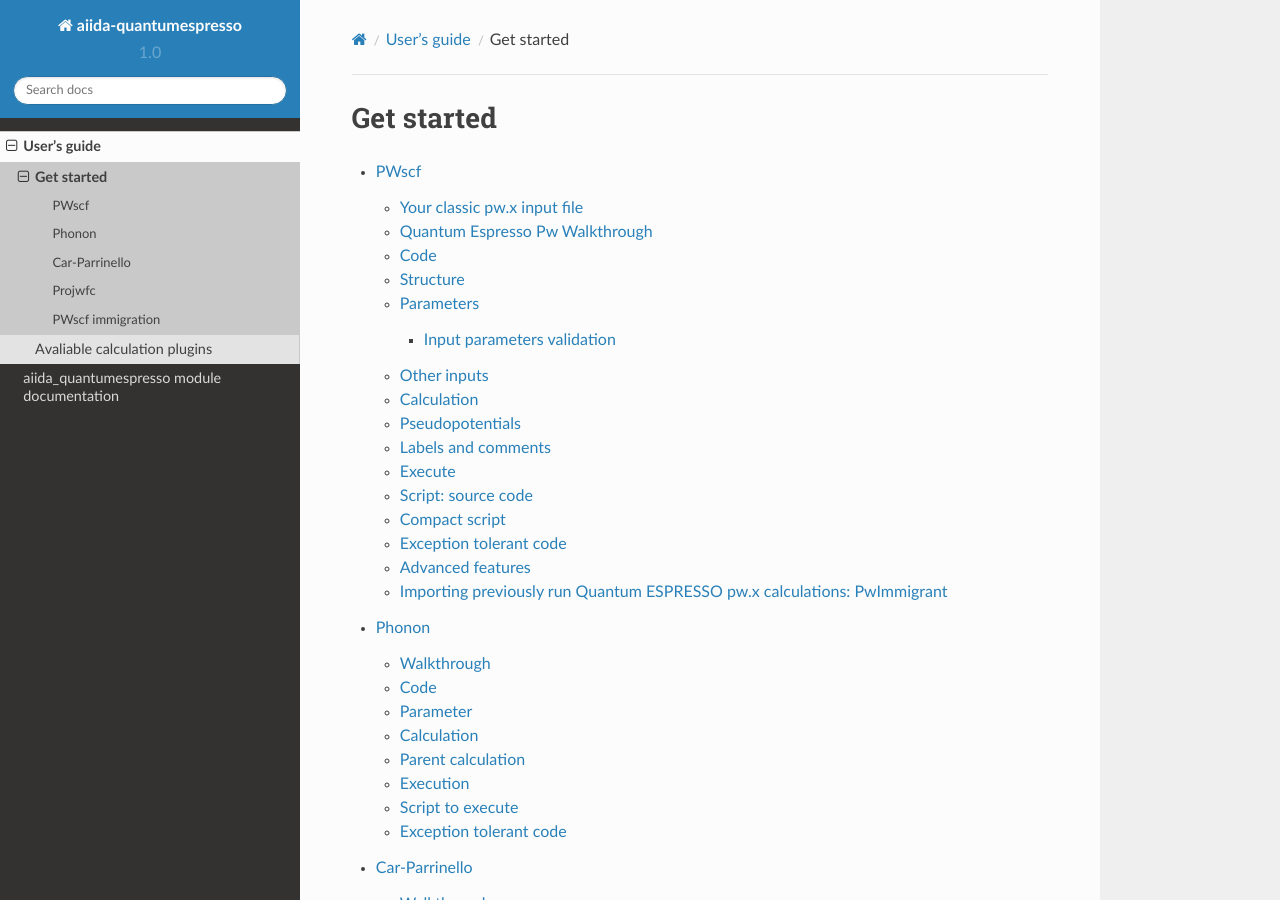
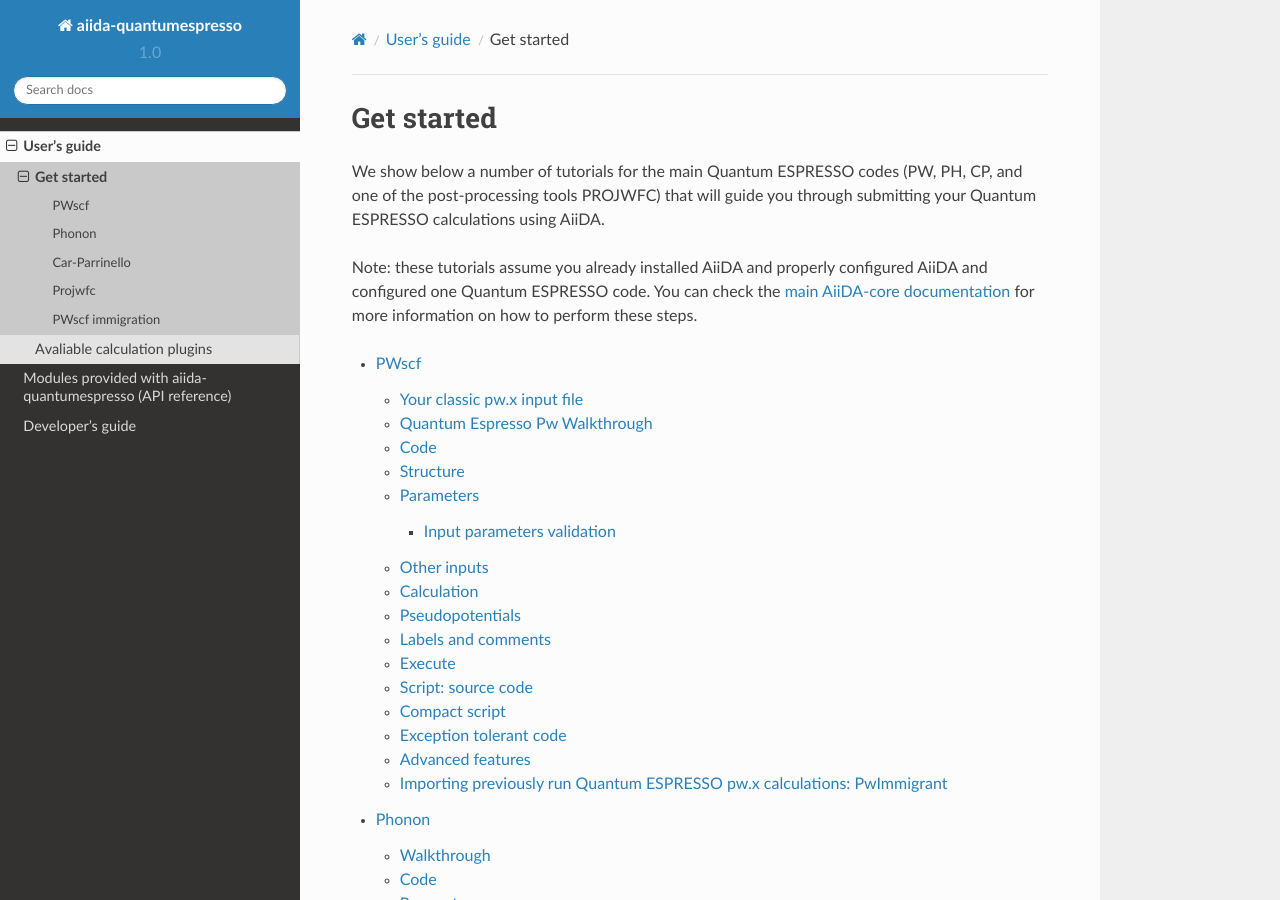
Before and after one commit to aiidateam/aiida-quantumespresso, a Sphinx documentation site: the page built from docs/source/user_guide/get_started/index.rst, in a window 1280 px wide and 900 px high. Built offline with Sphinx 7.4.7 and the Read the Docs theme 2.0.0, drawn with Linux system fonts in a browser that asks for light colours.

Commit message:
Adding back parser tests docs from AiiDA-core.

```diff
--- /dev/null
+++ b/docs/source/devel_guide/index.rst
@@ -0,0 +1,7 @@
+
+Developer's guide
+^^^^^^^^^^^^^^^^^
+.. toctree::
+   :maxdepth: 4
+
+   ./parsertests
--- a/docs/source/module_guide/index.rst
+++ b/docs/source/module_guide/index.rst
@@ -1,5 +1,5 @@
-aiida_quantumespresso module documentation
-==========================================
+Modules provided with aiida-quantumespresso (API reference)
+===========================================================
 
 .. toctree::
     :maxdepth: 3
--- a/docs/source/user_guide/get_started/index.rst
+++ b/docs/source/user_guide/get_started/index.rst
@@ -3,6 +3,14 @@
 ===========
 Get started
 ===========
+
+We show below a number of tutorials for the main Quantum ESPRESSO codes
+(PW, PH, CP, and one of the post-processing tools PROJWFC) that will
+guide you through submitting your Quantum ESPRESSO calculations using AiiDA.
+
+Note: these tutorials assume you already installed AiiDA and properly
+configured AiiDA and configured one Quantum ESPRESSO code.
+You can check the `main AiiDA-core documentation <http://aiida-core.readthedocs.io/en/latest/index.html>`_ for more information on how to perform these steps.
 
 .. toctree::
    :maxdepth: 4
```
Also changed, not shown: docs/source/devel_guide/parsertests.rst (added, +124 -0 lines), docs/source/index.rst (+8 -0 lines).
